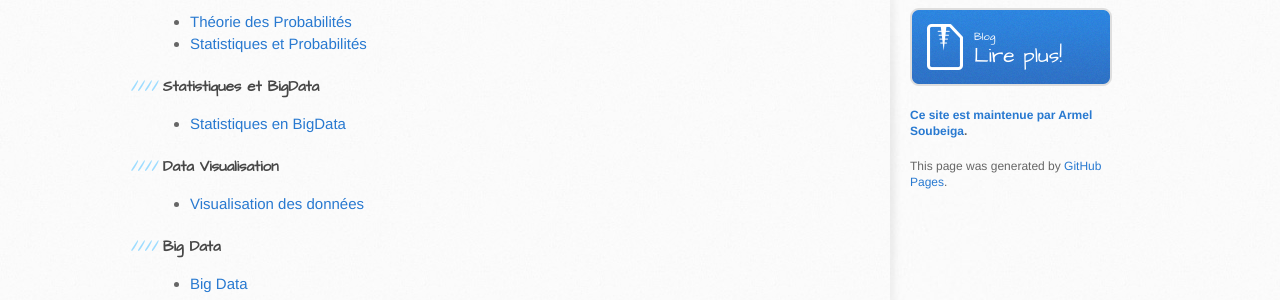
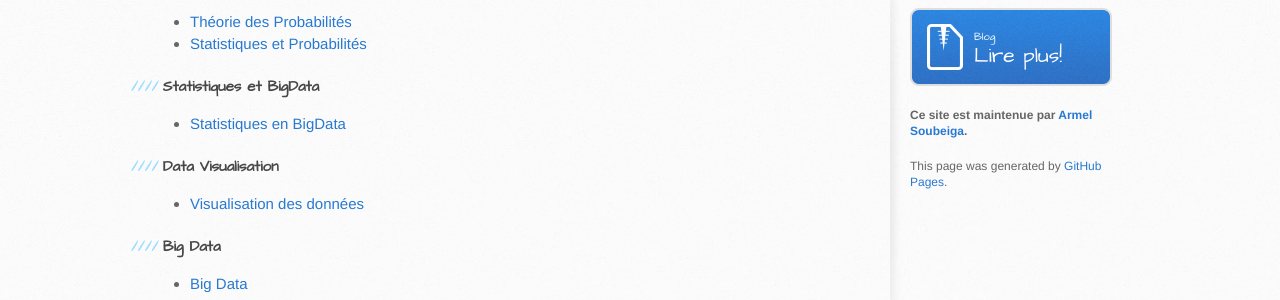
Before and after one commit to armelsoubeiga/Cours, a Jekyll site: the page built from index.md, in a window 1280 px wide. Shown: the part 366-666 px from the top of the page. Built offline with Jekyll 4.4.1, drawn with Linux system fonts in a browser that asks for light colours.

Commit message:
Update default.html

```diff
--- a/_layouts/default.html
+++ b/_layouts/default.html
@@ -42,7 +42,7 @@
             Lire plus!
           </a>
 
-          <p class="repo-owner"><a href="https://github.com/pietromenna/jekyll-architect-theme">Ce site est maintenue par</a> <a href="https://armelsoubeiga.github.io/"> Armel Soubeiga</a>.</p>
+          <p class="repo-owner">Ce site est maintenue par<a href="https://armelsoubeiga.github.io/"> Armel Soubeiga</a>.</p>
 
           <p>This page was generated by <a href="https://pages.github.com">GitHub Pages</a>.</p>
         </aside>
```
